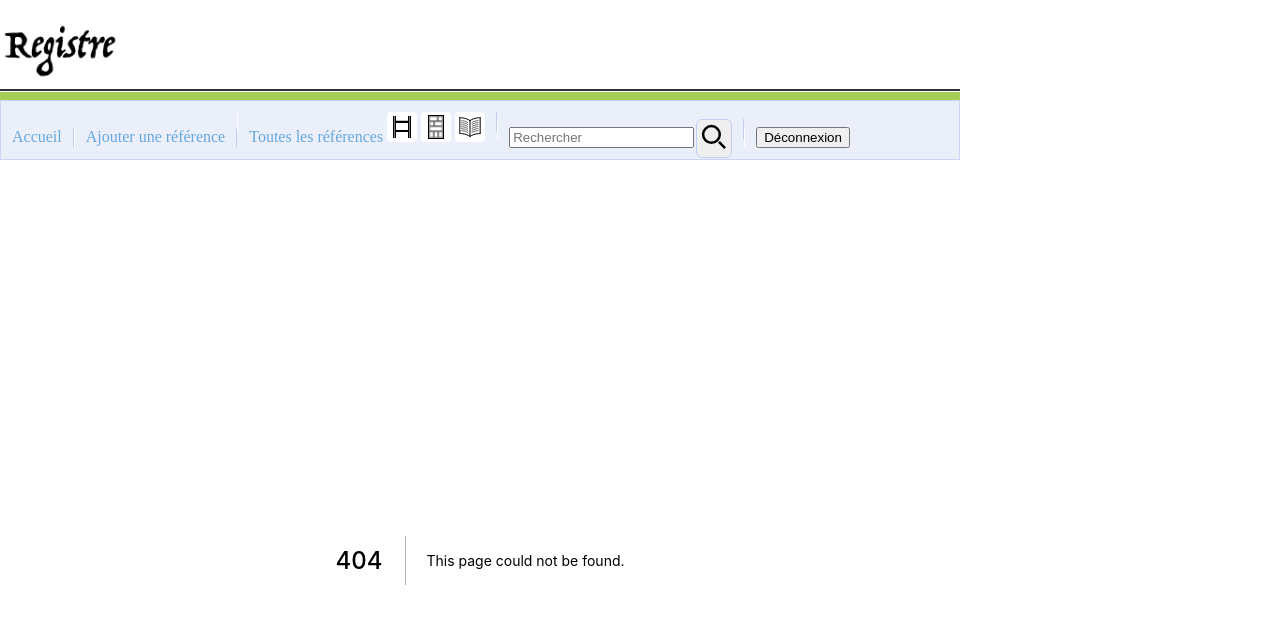
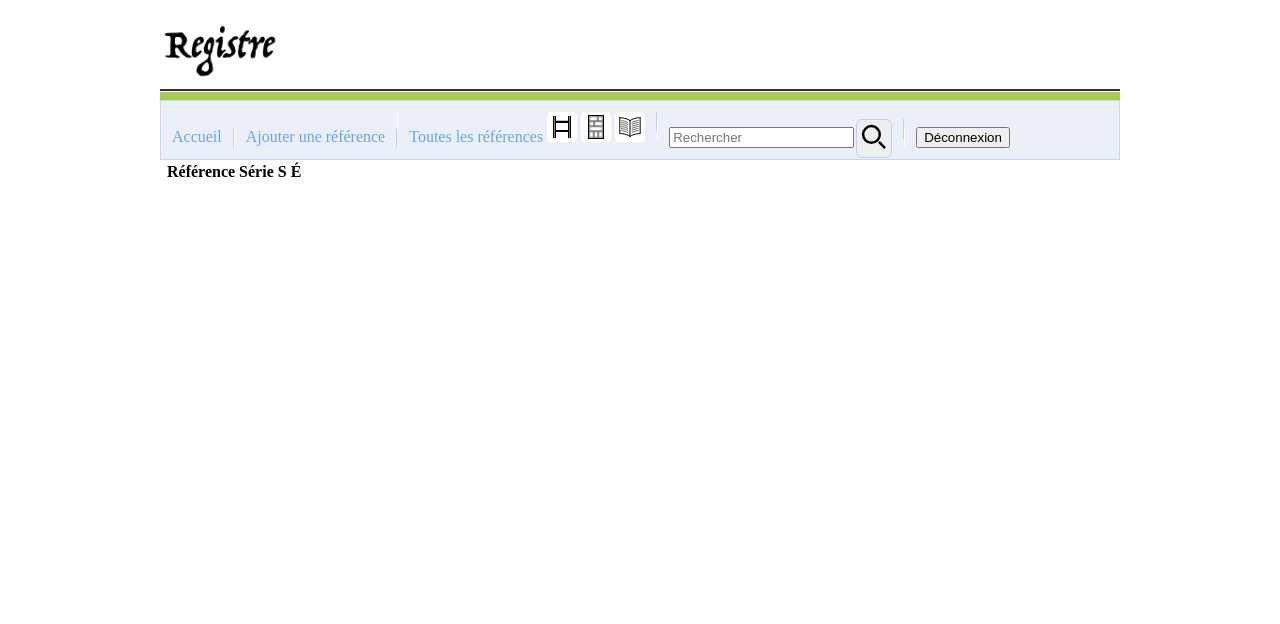
Before and after one commit to EtienneMiret/Registre, a Next.js app: page /Rechercher in a window 1280 px wide. Before the commit this address had no page. Shown: the top 624 px of the page. Built offline with nearby package versions, Linux system fonts and the light colour scheme.

Commit message:
Create search page.

```diff
--- /dev/null
+++ b/pages/Rechercher.tsx
@@ -0,0 +1,24 @@
+import { RegistreLayoutPage } from '../lib/types';
+
+interface SearchParams {
+
+}
+
+const Search: RegistreLayoutPage<SearchParams> = ({}) => {
+  return <>
+    <table>
+      <thead>
+      <th/>
+      <th>Référence</th>
+      <th>Série</th>
+      <th title="Saison">S</th>
+      <th title="Épisode">É</th>
+      <th/>
+      </thead>
+    </table>
+  </>;
+}
+
+Search.title = 'Rechercher';
+
+export default Search;
```
